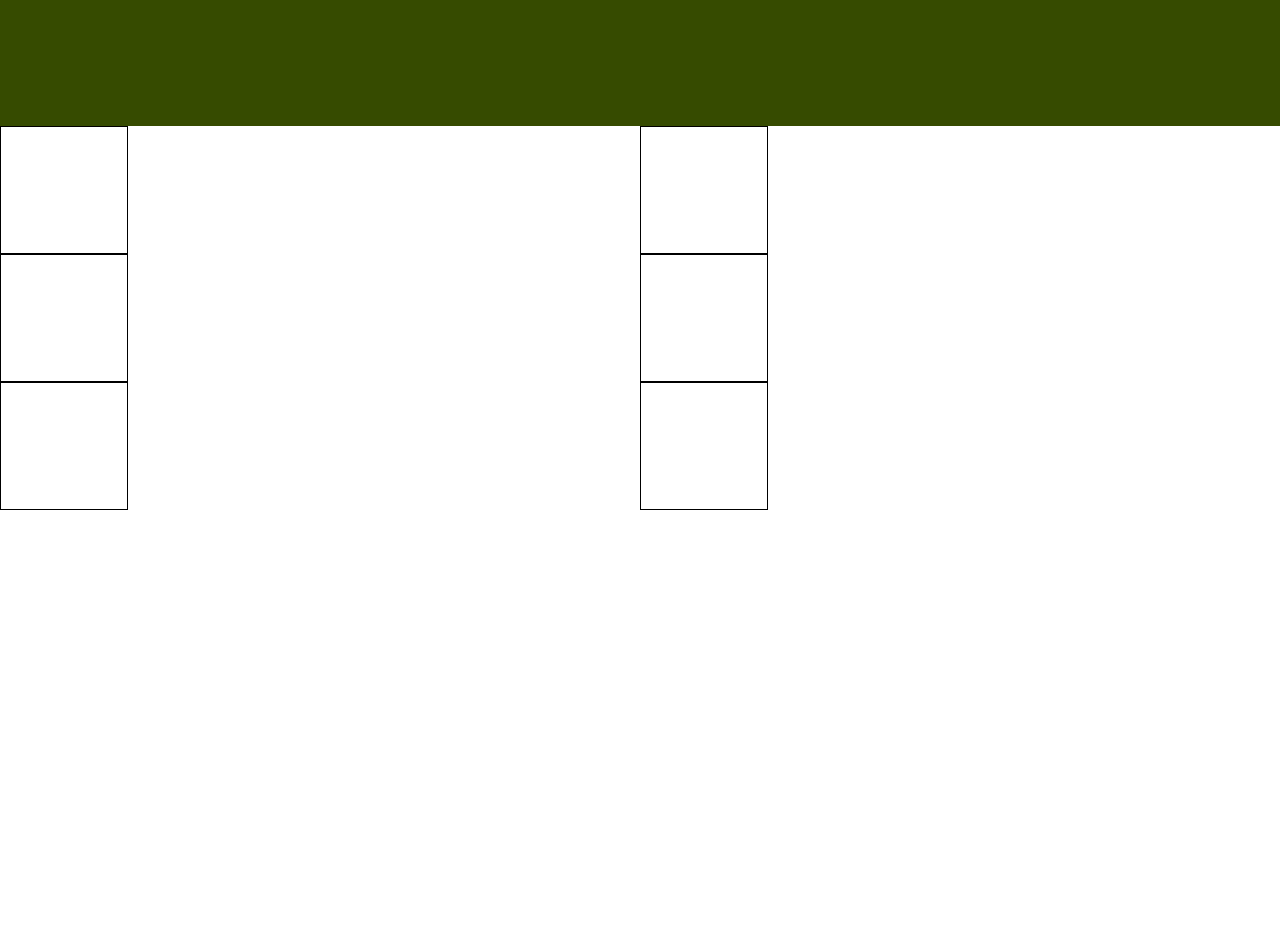
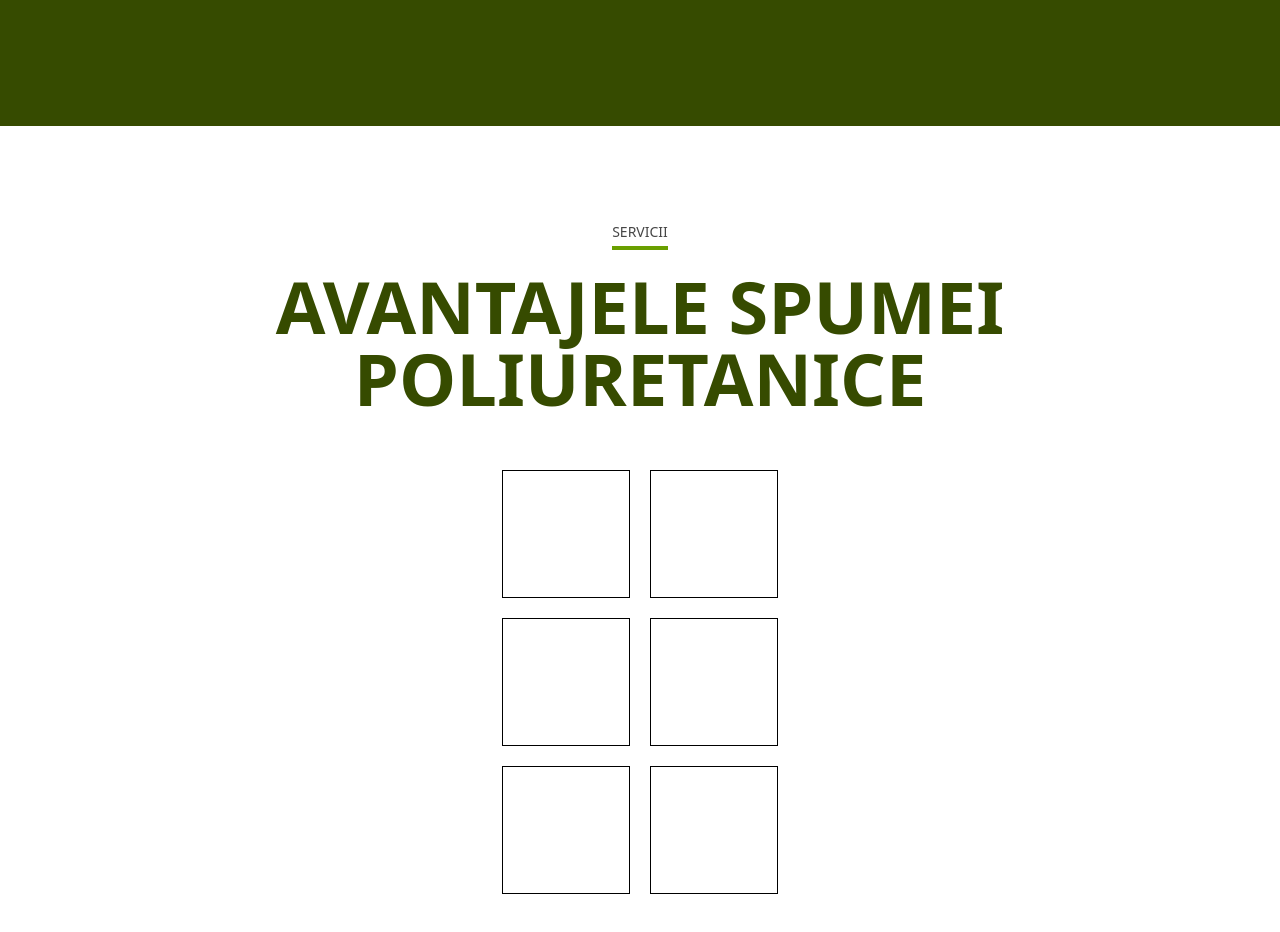
Before and after one commit to DenisWithOneN/desa-isolation, a Vue app: page / in a window 1280 px wide. Shown: the part 3300-4232 px from the top of the page. Before the commit the page ends 3810 px from the top, so only its background shows below. Built offline with nearby package versions, Linux system fonts and the light colour scheme.

Commit message:
updated structure and content

```diff
--- a/src/components/homepage/AdvantageSection.vue
+++ b/src/components/homepage/AdvantageSection.vue
@@ -1,10 +1,25 @@
 <script setup>
 import AdvantageCard from "../homepage/AdvantageCard.vue";
+import FillButton from "../general/FillButton.vue";
 </script>
 <template>
   <section>
-    <div class="container mx-auto">
-      <div class="grid grid-cols-2">
+    <div class="container mx-auto py-24">
+      <div class="flex flex-col items-center gap-5">
+        <div class="flex flex-col items-center">
+          <p class="text-desadarkgray text-sm uppercase lg:text-md">servicii</p>
+          <div class="bg-desalightgreen w-12 h-1 mt-1 lg:w-14"></div>
+        </div>
+        <h2
+          class="text-desadarkgreen text-2xl text-center font-black uppercase sm:text-4xl md:text-5xl lg:text-6xl xl:text-7xl"
+        >
+          avantajele spumei<br />
+          poliuretanice
+        </h2>
+      </div>
+
+      <div class="flex justify-center mt-14">
+        <div class="grid grid-cols-2 place-items-center gap-5">
           <AdvantageCard />
           <AdvantageCard />
           <div class="hidden col-span-2">avantajele spumei poliuretanice</div>
@@ -14,6 +29,7 @@ import AdvantageCard from "../homepage/AdvantageCard.vue";
           <AdvantageCard />
         </div>
       </div>
+    </div>
   </section>
 </template>
 <style scoped></style>
```
Lines whose indentation alone changed are shown as unchanged.
